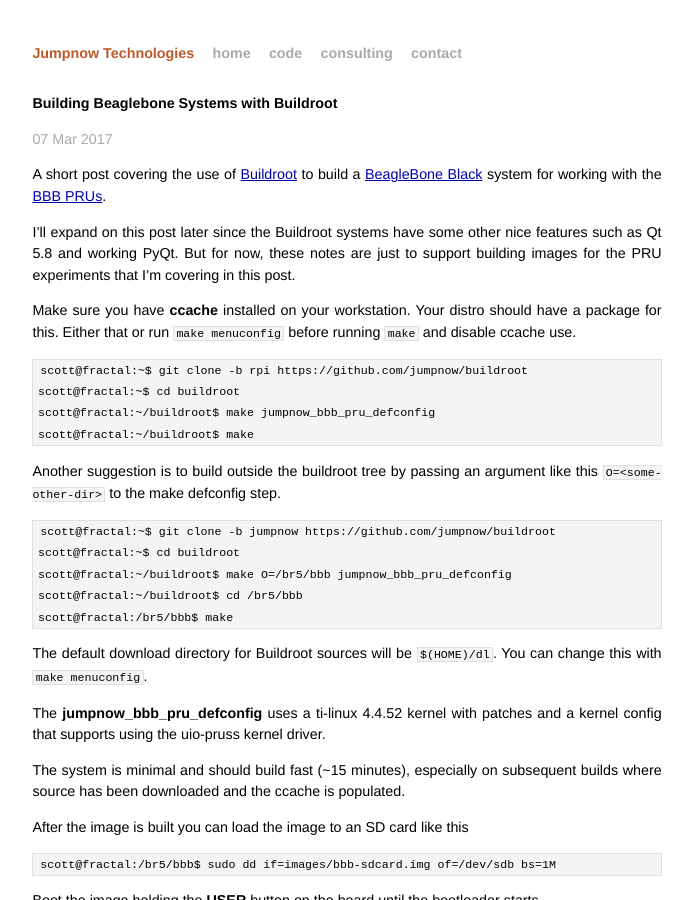
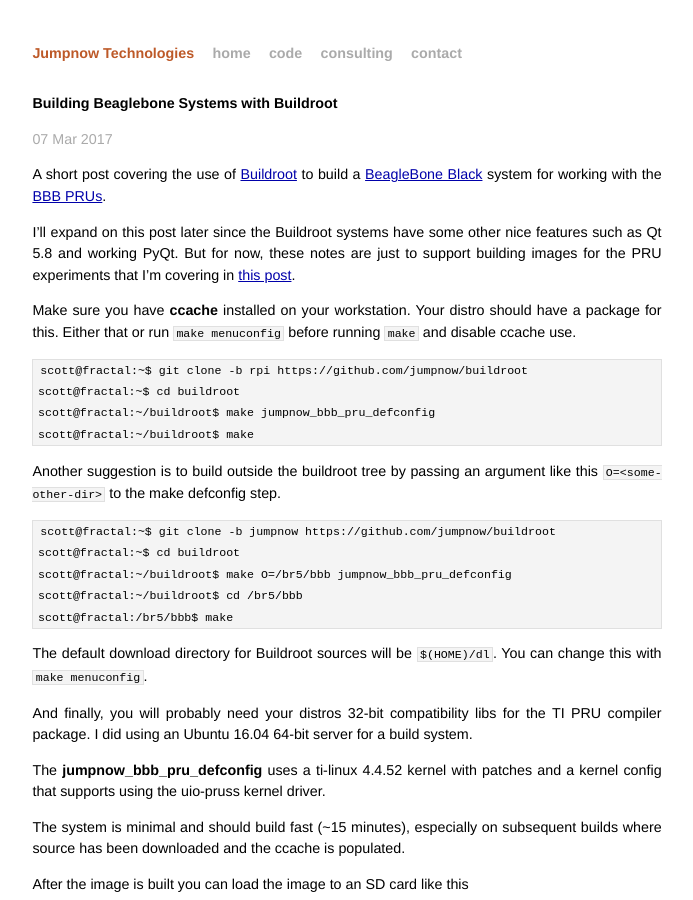
Before and after one commit to jumpnow/jumpnowtek-site, a Jekyll site: the page built from _posts/2017-03-06-BeagleBone-Systems-with-Buildroot.md, in a window 1280 px wide and 900 px high. Shown: the whole window, without its empty margins (293-986 px from the left). Built offline with Jekyll 4.4.1, drawn with Linux system fonts in a browser that asks for light colours; some of the changed lines change nothing that is shown.

Commit message:
Add ref to pru post from bbb br post

```diff
--- a/_posts/2017-03-06-BeagleBone-Systems-with-Buildroot.md
+++ b/_posts/2017-03-06-BeagleBone-Systems-with-Buildroot.md
@@ -2,14 +2,14 @@
 layout: post
 title: Building Beaglebone Systems with Buildroot
 description: "Building customized systems for the BeagleBone Black using Buildroot"
-date: 2017-03-07 11:06:00
+date: 2017-03-07 14:35:00
 categories: beaglebone
 tags: [linux, beaglebone, bbb, buildroot, qt5, pyqt, pyqt5, pru]
 ---
 
 A short post covering the use of [Buildroot][buildroot] to build a [BeagleBone Black][bbb] system for working with the [BBB PRUs][bbb-pru].
 
-I'll expand on this post later since the Buildroot systems have some other nice features such as Qt 5.8 and working PyQt. But for now, these notes are just to support building images for the PRU experiments that I'm covering in this post.
+I'll expand on this post later since the Buildroot systems have some other nice features such as Qt 5.8 and working PyQt. But for now, these notes are just to support building images for the PRU experiments that I'm covering in [this post][bbb-pru-uio-doc].
 
 Make sure you have **ccache** installed on your workstation. Your distro should have a package for this. Either that or run `make menuconfig` before running `make` and disable ccache use.
 
@@ -27,6 +27,8 @@
     scott@fractal:/br5/bbb$ make
 
 The default download directory for Buildroot sources will be `$(HOME)/dl`. You can change this with `make menuconfig`.
+
+And finally, you will probably need your distros 32-bit compatibility libs for the TI PRU compiler package. I did using an Ubuntu 16.04 64-bit server for a build system.
 
 The **jumpnow\_bbb\_pru\_defconfig** uses a ti-linux 4.4.52 kernel with patches and a kernel config that supports using the uio-pruss kernel driver.
 
@@ -90,3 +92,4 @@
 [bbb]: https://beagleboard.org/
 [bbb-pru]: http://elinux.org/Ti_AM33XX_PRUSSv2
 [pruss-uio]: http://arago-project.org/git/projects/?p=linux-am33x.git;a=commit;h=f1a304e7941cc76353363a139cbb6a4b1ca7c737
+[bbb-pru-uio-doc]: http://www.jumpnowtek.com/beaglebone/Working-with-the-BeagleBone-PRUs.html
```
